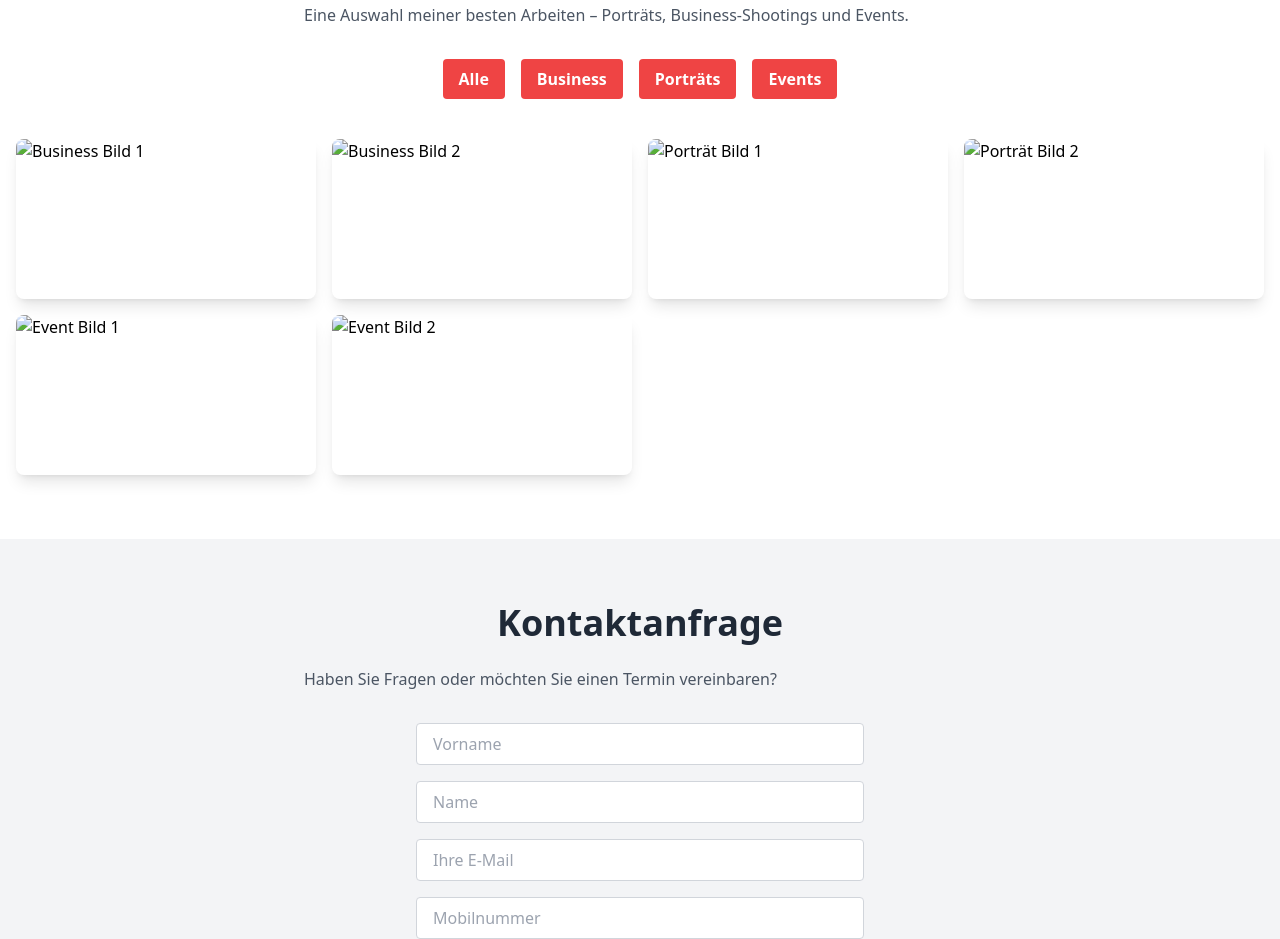
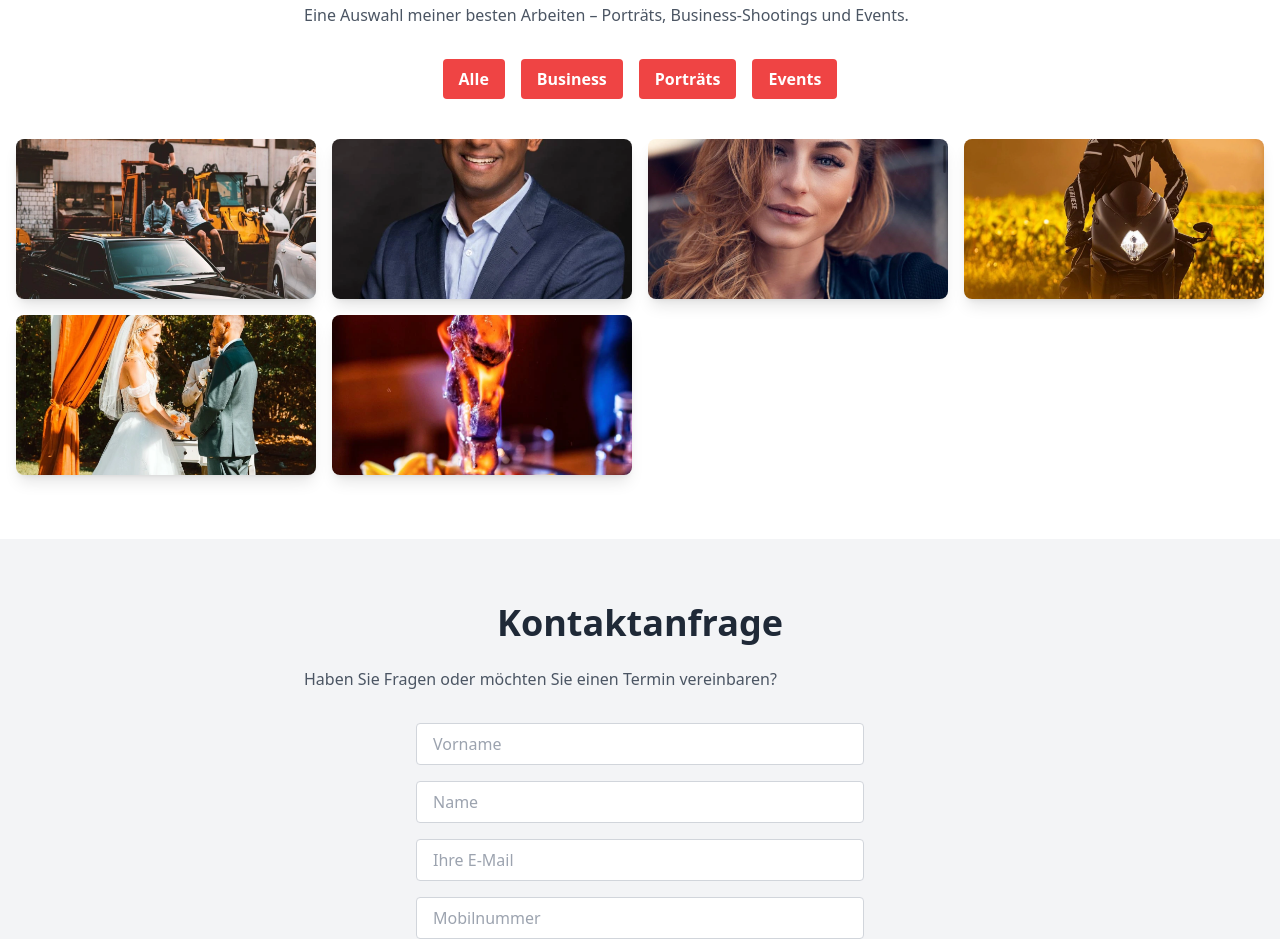
Before and after one commit to vahidhrncic/MyFirstSite-2, a plain HTML site: page index.html in a window 1280 px wide. Shown: the part 3039-3978 px from the top of the page. Drawn offline with nearby package versions, Linux system fonts and the light colour scheme.

Commit message:
index.html aktualisieren

```diff
--- a/index.html
+++ b/index.html
@@ -191,24 +191,24 @@
             <div class="mt-10 grid grid-cols-2 md:grid-cols-4 gap-4">
                 <!-- Business Bilder -->
                 <div class="portfolio-item category-business">
-                    <img data-src="IMG_business1.webp" alt="Business Bild 1" class="lazy rounded-lg shadow-lg w-full h-40 object-cover" width="600" height="400">
+                    <img data-src="IMG_11.webp" alt="Business Bild 1" class="lazy rounded-lg shadow-lg w-full h-40 object-cover" width="600" height="400">
                 </div>
                 <div class="portfolio-item category-business">
-                    <img data-src="IMG_business2.webp" alt="Business Bild 2" class="lazy rounded-lg shadow-lg w-full h-40 object-cover" width="600" height="400">
+                    <img data-src="IMG_06.webp" alt="Business Bild 2" class="lazy rounded-lg shadow-lg w-full h-40 object-cover" width="600" height="400">
                 </div>
                 <!-- Porträts Bilder -->
                 <div class="portfolio-item category-portraits">
-                    <img data-src="IMG_portrait1.webp" alt="Porträt Bild 1" class="lazy rounded-lg shadow-lg w-full h-40 object-cover" width="600" height="400">
+                    <img data-src="IMG_09.webp" alt="Porträt Bild 1" class="lazy rounded-lg shadow-lg w-full h-40 object-cover" width="600" height="400">
                 </div>
                 <div class="portfolio-item category-portraits">
-                    <img data-src="IMG_portrait2.webp" alt="Porträt Bild 2" class="lazy rounded-lg shadow-lg w-full h-40 object-cover" width="600" height="400">
+                    <img data-src="IMG_05.webp" alt="Porträt Bild 2" class="lazy rounded-lg shadow-lg w-full h-40 object-cover" width="600" height="400">
                 </div>
                 <!-- Events Bilder -->
                 <div class="portfolio-item category-events">
-                    <img data-src="IMG_event1.webp" alt="Event Bild 1" class="lazy rounded-lg shadow-lg w-full h-40 object-cover" width="600" height="400">
+                    <img data-src="IMG_07.webp" alt="Event Bild 1" class="lazy rounded-lg shadow-lg w-full h-40 object-cover" width="600" height="400">
                 </div>
                 <div class="portfolio-item category-events">
-                    <img data-src="IMG_event2.webp" alt="Event Bild 2" class="lazy rounded-lg shadow-lg w-full h-40 object-cover" width="600" height="400">
+                    <img data-src="IMG_08.webp" alt="Event Bild 2" class="lazy rounded-lg shadow-lg w-full h-40 object-cover" width="600" height="400">
                 </div>
                 <!-- Weitere Bilder hinzufügen -->
             </div>
```
